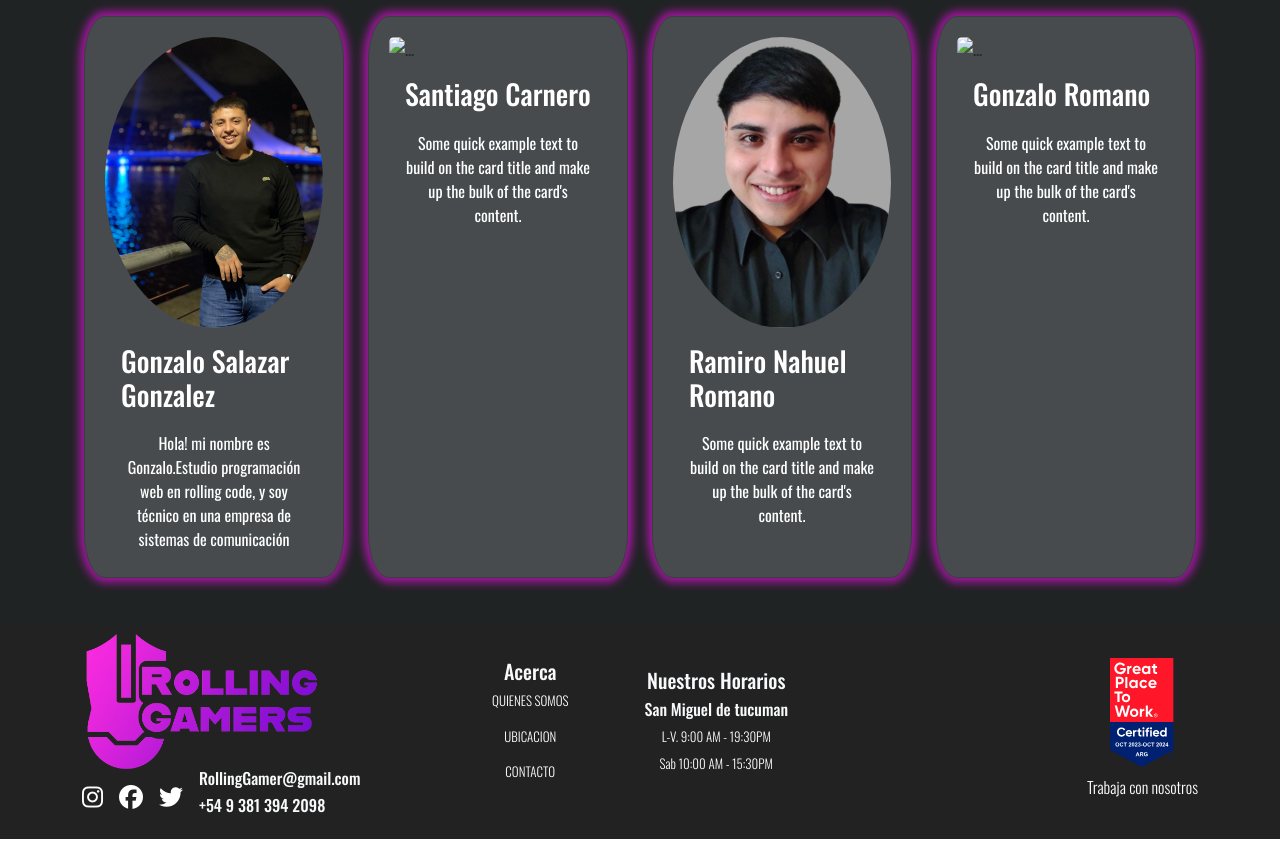
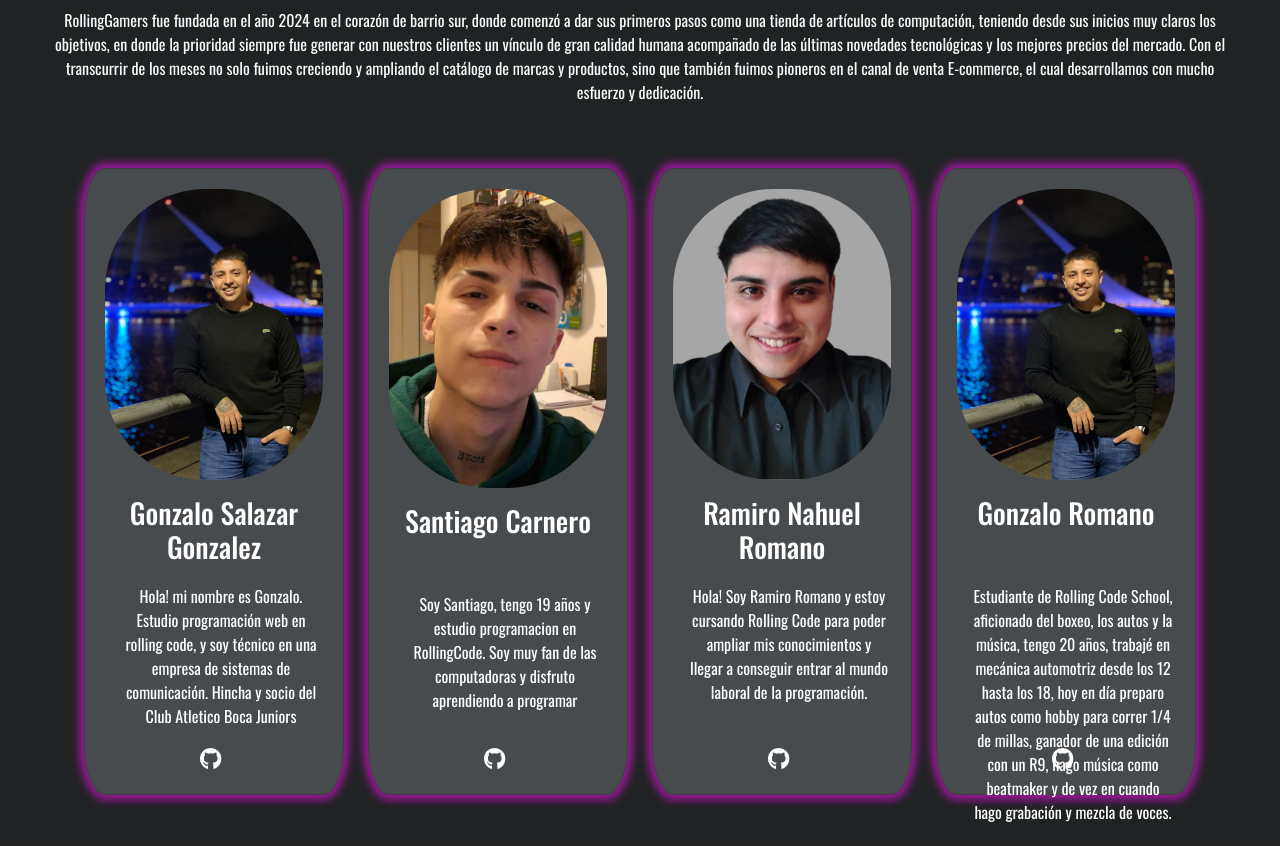
Before and after one commit to teka06/RollingGamer, a plain HTML site: page pages/acercadenosotros.html in a window 1280 px wide. Shown: the part 260-1106 px from the top of the page. Drawn offline with nearby package versions, Linux system fonts and the light colour scheme.

Commit message:
Coloque un icono con enlace debajo de la descripcion de cada integrante y le termine de dar todos los estilos y efectos a las card

```diff
--- a/CSS/acercadenosotros.css
+++ b/CSS/acercadenosotros.css
@@ -1,39 +1,66 @@
-main{
-    background-color: #202324;
-    font-family: oswald;
+main {
+  background-color: #202324;
+  font-family: oswald;
 }
 
-.titulo{
-    color: white;
+.card {
+  padding: 10px 20px;
+  width: 260px;
+  padding-top: 20px;
+  border-radius: 8%;
 }
 
-.card{
-    padding: 10px 20px;
-    width: 260px;
-    height: auto;
-    padding-top: 20px;
-    border-radius: 8%;
+.foto {
+  width: 100%;
+  object-fit: cover;
+  border-radius: 100px;
+}
 
+.foto:hover {
+  outline: none;
+  box-shadow: 0 0 8px 5px #9c189a;
+  background-color: rgba(204, 204, 204, 0.623);
+}
+
+.nombre{
+    height: 80px;
+    text-align: center;
+}
+
+.card-text {
+  text-align: center;
+  height: 140px;
+  width: 200px;
+}
+
+
+.card-neon {
+  box-shadow: 0 0 8px 5px #9c189a;
+  background-color: #474b4e;
+}
+
+.card-body {
+  color: white;
+  margin-bottom: 20px;
 
 }
 
-.foto{
-    width: 100%;
-    object-fit: cover;
-    border-radius: 50%;
+.icono {
+  position: absolute;
+  bottom: 20px;
+  left: 115px;
 }
 
-.card-text{
-    display: flex;
-    text-align: center;
-    margin-top: 20px;
+
+
+a {
+    color: white;
+    font-size: 22px;
+
 }
 
-.card-neon{
-    box-shadow: 0 0 8px 5px #9c189a;
-    background-color: #474b4e;
+a:hover{
+    color: #9c189a;
+    transform: scale(1.1);
+    transition: 0.3s ease-in-out;
 }
-
-.card-body{
-    color: white;
-}
--- a/pages/acercadenosotros.html
+++ b/pages/acercadenosotros.html
@@ -157,51 +157,83 @@
       </div>
     </header>
 
-    <main >
-        <section class="text-center pt-5">
-            <h2 class="titulo">Acerca de Nosotros</h2>
-        </section>
+    <main>
+      <section class="text-center pt-5 text-light p-5 ">
+        <h2 class="titulo mb-5">Acerca de Nosotros</h2>
+          <p>
+            RollingGamers fue fundada en el año 2024 en el corazón de barrio
+            sur, donde comenzó a dar sus primeros pasos como una tienda de
+            artículos de computación, teniendo desde sus inicios muy claros los
+            objetivos, en donde la prioridad siempre fue generar con nuestros
+            clientes un vínculo de gran calidad humana acompañado de las últimas
+            novedades tecnológicas y los mejores precios del mercado. Con el
+            transcurrir de los meses no solo fuimos creciendo y ampliando el
+            catálogo de marcas y productos, sino que también fuimos pioneros en
+            el canal de venta E-commerce, el cual desarrollamos con mucho
+            esfuerzo y dedicación.
+          </p>
+      </section>
       <div class="container">
-
-        <div class="row pt-5 d-flex justify-content-center gap-4 ">
-          <div class="card col-sm-12 col-md-6  mb-5  card-neon">
-            <img class="foto" src="/RollingGamer/assets/img/Gonzalo Salazar Gonzalez.jpg" class="card-img" alt="..." />
-            <div class="card-body ">
-                <H3>Gonzalo Salazar Gonzalez</H3>
+        <div class="row d-flex justify-content-center gap-4">
+          <div class="card col-sm-12 col-md-6 mb-5 card-neon">
+            <img
+              class="foto"
+              src="/RollingGamer/assets/img/Gonzalo Salazar Gonzalez.jpg"
+              class="card-img"
+              alt="..."
+            />
+            <div class="card-body">
+              <h3 class="nombre">Gonzalo Salazar Gonzalez</h3>
               <p class="card-text">
-Hola! mi nombre es Gonzalo.Estudio programación web en rolling code, y soy técnico en una empresa de sistemas de comunicación
+                Hola! mi nombre es Gonzalo. Estudio programación web en rolling
+                code, y soy técnico en una empresa de sistemas de comunicación.
+                Hincha y socio del Club Atletico Boca Juniors
+              </p>
+              <div class="icono">
+                <a href=""><i class="fa-brands fa-github"></i></a>
+              </div>
+            </div>
+          </div>
+          <div class="card col-sm-12 col-md-6 mb-5 card-neon">
+            <img class="foto" src="/RollingGamer/assets/img/Santiago Carnero.jpg" class="card-img" alt="..." />
+            <div class="card-body">
+              <h3 class="nombre">Santiago Carnero</h3>
+              <p class="card-text">
+                Soy Santiago, tengo 19 años y estudio programacion en RollingCode. Soy muy fan de las computadoras y disfruto aprendiendo a programar
 
               </p>
+              <div class="icono">
+                <a href=""><i class="fa-brands fa-github"></i></a>
+              </div>
             </div>
           </div>
-          <div class="card col-sm-12 col-md-6  mb-5  card-neon" >
-            <img src="..." class="card-img" alt="..." />
+          <div class="card col-sm-12 col-md-6 mb-5 card-neon">
+            <img
+              class="foto"
+              src="/RollingGamer/assets/img/Ramiro Nahuel Romano.png"
+              class="card-img"
+              alt="..."
+            />
             <div class="card-body">
-                <h3>Santiago Carnero</h3>
+              <h3 class="nombre">Ramiro Nahuel Romano</h3>
               <p class="card-text">
-                Some quick example text to build on the card title and make up
-                the bulk of the card's content.
+                Hola! Soy Ramiro Romano y estoy cursando Rolling Code para poder ampliar mis conocimientos y llegar a conseguir entrar al mundo laboral de la programación.
               </p>
+              <div class="icono">
+                <a href=""><i class="fa-brands fa-github"></i></a>
+              </div>
             </div>
           </div>
-          <div class="card col-sm-12 col-md-6  mb-5  card-neon">
-            <img class="foto" src="/RollingGamer/assets/img/Ramiro Nahuel Romano.png" class="card-img" alt="..." />
+          <div class="card col-sm-12 col-md-6 mb-5 card-neon">
+            <img class="foto" src="/RollingGamer/assets/img/Gonzalo Salazar Gonzalez.jpg" class="card-img" alt="..." />
             <div class="card-body">
-                <h3>Ramiro Nahuel Romano</h3>
+              <h3 class="nombre">Gonzalo Romano</h3>
               <p class="card-text">
-                Some quick example text to build on the card title and make up
-                the bulk of the card's content.
+                Estudiante de Rolling Code School, aficionado del boxeo, los autos y la música, tengo 20 años, trabajé en mecánica automotriz desde los 12 hasta los 18, hoy en día preparo autos como hobby para correr 1/4 de millas, ganador de una edición con un R9, hago música como beatmaker y de vez en cuando hago grabación y mezcla de voces.
               </p>
-            </div>
-          </div>
-          <div class="card col-sm-12 col-md-6  mb-5  card-neon">
-            <img src="..." class="card-img" alt="..." />
-            <div class="card-body">
-                <h3>Gonzalo Romano</h3>
-              <p class="card-text">
-                Some quick example text to build on the card title and make up
-                the bulk of the card's content.
-              </p>
+              <div class="icono">
+                <a href=""><i class="fa-brands fa-github"></i></a>
+              </div>
             </div>
           </div>
         </div>
```
Also changed, not shown: Assets/img/Santiago Carnero.jpg (added).
